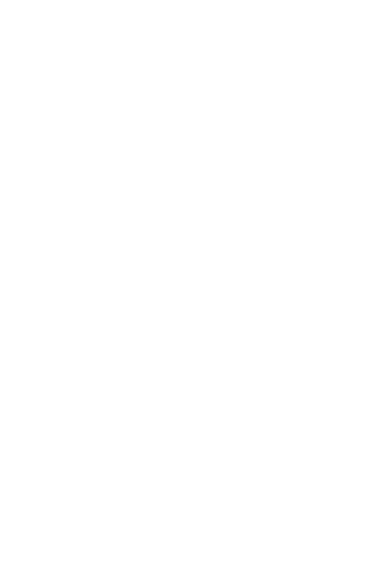
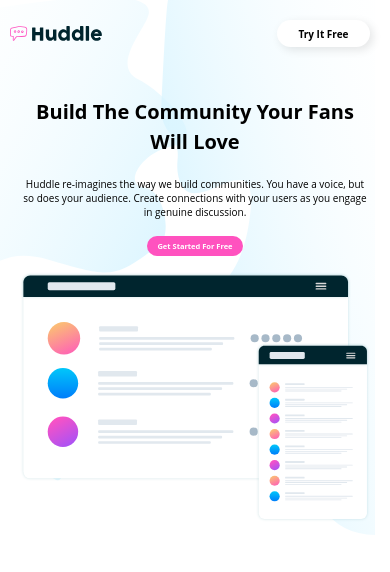
Before and after one commit to Icode-designs/huddle-landing-page, a plain HTML site: page huddle-landing-page-with-alternating-feature-blocks-master/index.html in a window 390 px wide. Drawn offline with Linux system fonts and the light colour scheme; a web font is replaced by a local one.

Commit message:
finished the styling for header section including media queries.

```diff
--- a/huddle-landing-page-with-alternating-feature-blocks-master/index.html
+++ b/huddle-landing-page-with-alternating-feature-blocks-master/index.html
@@ -11,23 +11,42 @@
       sizes="32x32"
       href="./images/favicon-32x32.png"
     />
+    <link rel="stylesheet" href="https://fonts.google.com/specimen/Poppins" />
+    <link rel="stylesheet" href="https://fonts.google.com/specimen/Open+Sans" />
+    <link rel="stylesheet" href="style.css" />
 
     <title>
       Frontend Mentor | Huddle landing page with alternating feature blocks
     </title>
-
-    <!-- Feel free to remove these styles or customise in your own stylesheet 👍 -->
-    <style>
-      .attribution {
-        font-size: 11px;
-        text-align: center;
-      }
-      .attribution a {
-        color: hsl(228, 45%, 44%);
-      }
-    </style>
   </head>
   <body>
-    <header></header>
+    <header class="header">
+      <nav class="nav">
+        <img src="images/logo.svg" alt="nav__logo" class="nav__logo" />
+
+        <a href="#" class="nav__try-btn">Try It Free</a>
+      </nav>
+      <div class="header__content">
+        <article class="content__article">
+          <h1 class="article__heading">
+            Build The Community Your Fans Will Love
+          </h1>
+          <p class="article__body">
+            Huddle re-imagines the way we build communities. You have a voice,
+            but so does your audience. Create connections with your users as you
+            engage in genuine discussion.
+          </p>
+          <a href="#" class="article__try-btn">Get Started For Free</a>
+        </article>
+
+        <div class="header__img-container">
+          <img
+            src="images/illustration-mockups.svg"
+            alt="header__image"
+            class="header__image"
+          />
+        </div>
+      </div>
+    </header>
   </body>
 </html>
--- /dev/null
+++ b/huddle-landing-page-with-alternating-feature-blocks-master/style.css
@@ -0,0 +1,164 @@
+* {
+  margin: 0;
+  padding: 0;
+  box-sizing: border-box;
+}
+
+html {
+  font-size: 10px;
+}
+
+body {
+  font-family: "Poppins", "Open Sans", sans-serif;
+  font-size: 1.8rem;
+}
+
+/* ---------Header styles--------------- */
+
+.header {
+  background-image: url(images/bg-hero-desktop.svg);
+  height: fit-content;
+  background-repeat: no-repeat;
+  padding: 3rem;
+}
+
+.nav {
+  display: flex;
+  width: 100%;
+  align-items: center;
+  justify-content: space-between;
+  padding: 2rem 2rem;
+}
+
+.nav__try-btn {
+  text-decoration: none;
+  background-color: #fff;
+  padding: 1.3rem 4.3rem;
+  border-radius: 100px;
+  box-shadow: 3px 3px 10px rgba(0, 0, 0, 0.1);
+  font-size: 1.5rem;
+  font-weight: bold;
+  color: #000;
+}
+
+.header__content {
+  display: flex;
+  align-items: center;
+  gap: 4rem;
+  margin-top: 6rem;
+  padding: 2rem 2rem;
+}
+
+.content__article {
+  max-width: 45vw;
+  flex: 1;
+}
+
+.header__img-container {
+  max-width: 45vw;
+  display: flex;
+  align-items: center;
+  justify-content: center;
+  flex: 1;
+  height: 100%;
+  overflow: hidden;
+}
+
+.header__image {
+  width: 100%;
+  height: auto;
+  object-fit: contain;
+}
+
+.article__heading {
+  font-size: 4rem;
+  line-height: 6rem;
+  margin-bottom: 4rem;
+}
+
+.article__body {
+  font-size: 2rem;
+  margin-bottom: 4rem;
+}
+
+.article__try-btn {
+  text-decoration: none;
+  color: #fff;
+  background-color: hsl(322, 100%, 66%);
+  padding: 1rem 2rem;
+  border-radius: 100px;
+  font-size: 1.5rem;
+  font-weight: bold;
+}
+
+@media (min-height: 800px) {
+  .header {
+    height: fit-content;
+  }
+}
+
+@media (max-width: 1000px) {
+  html {
+    font-size: 8px;
+  }
+
+  .nav__logo {
+    height: 4.2rem;
+  }
+
+  .nav__try-btn {
+    font-size: 2rem;
+  }
+}
+
+@media (max-width: 850px) {
+  html {
+    font-size: 6px;
+  }
+  .nav__logo {
+    height: 4rem;
+  }
+}
+
+@media (max-width: 770px) {
+  .nav__try-btn {
+    font-size: 2.5rem;
+  }
+}
+
+@media (max-width: 600px) {
+  html {
+    font-size: 5px;
+  }
+  .nav {
+    padding-left: 0;
+  }
+  .nav__logo {
+    height: 3rem;
+    margin-left: 0;
+  }
+
+  .nav__try-btn {
+    font-size: 2rem;
+  }
+}
+
+@media (max-width: 500px) {
+  .header {
+    background-image: url(images/bg-hero-mobile.svg);
+    padding: 2rem;
+  }
+
+  .header__content {
+    flex-direction: column;
+  }
+
+  .content__article {
+    max-width: 100%;
+    text-align: center;
+  }
+
+  .header__img-container {
+    max-width: 100%;
+  }
+}
```
